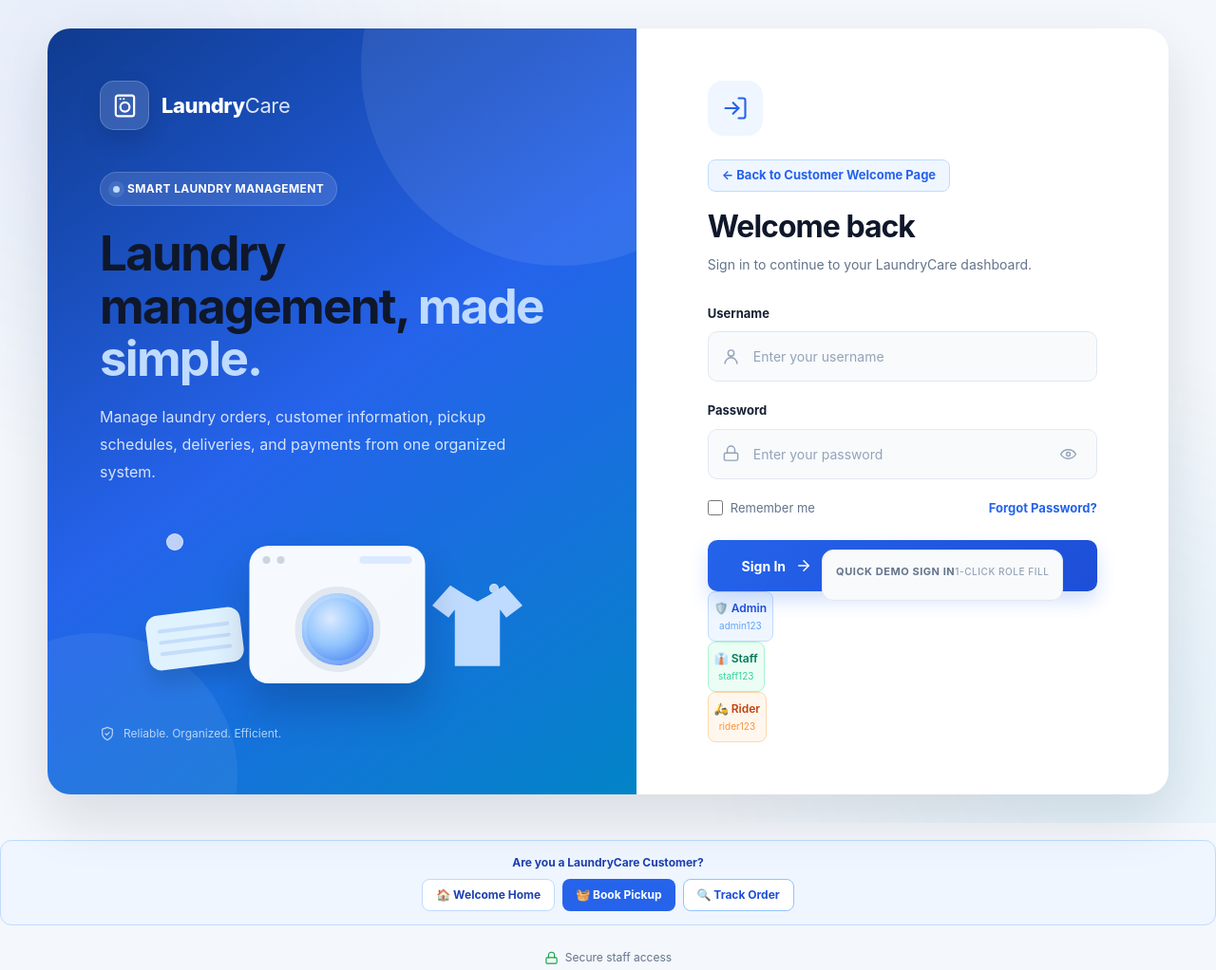
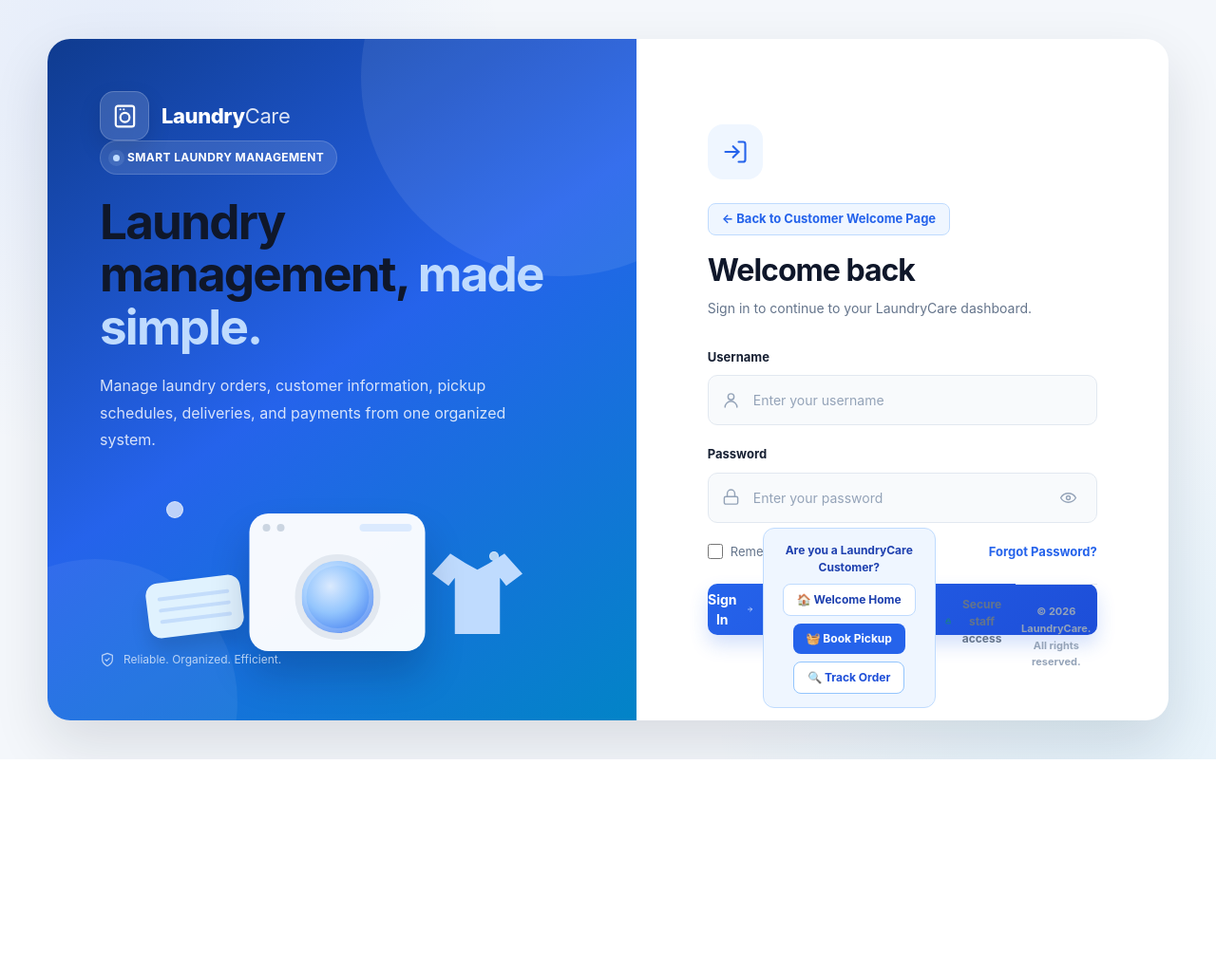
Before and after one commit to brets60/Laundry-Pickup-and-Delivery-Management-System, a Flask app: page /login in a window 1280 px wide. Shown: the top 1022 px of the page at 95% size. After the commit the page ends 800 px from the top, so only its background shows below. Run offline with Flask 3, Linux system fonts and the light colour scheme.

Commit message:
refactor: remove quick demo credentials widget from login page
- Removed pre-filled quick demo role buttons (admin, staff, rider) from templates/login.html
- Secured login form to require manual credential input for professional production readiness
- Maintained customer self-service navigation links (Welcome Home, Book Pickup, Track Order)
- Verified 100% test pass rate (24/24 pytest) and authentication flow

Co-authored-by: Hazil Enoc <hazilenoc1@gmail.com>
Co-authored-by: Marvin Oclarino <marvinoclarino09@gmail.com>
Co-authored-by: Mark Ephraim Nicor <markephraimnicor418@gmail.com>
Co-authored-by: Tristan Dave M. Plaza <tristandaveplaza422@gmail.com>

```diff
--- a/templates/login.html
+++ b/templates/login.html
@@ -1827,43 +1827,7 @@
 
                 </form>
 
-                <!-- =================================================
-                     QUICK DEMO ROLE SELECTOR (ADMIN, STAFF, RIDER)
-                ================================================== -->
-                <div class="demo-accounts-card" style="margin-top: 20px; padding: 14px; background: #f8fafc; border: 1px solid #e2e8f0; border-radius: 12px;">
-                    <div style="font-size: 11px; font-weight: 700; text-transform: uppercase; letter-spacing: 0.05em; color: #64748b; margin-bottom: 8px; display: flex; align-items: center; justify-content: space-between;">
-                        <span>Quick Demo Sign In</span>
-                        <span style="font-size: 10px; font-weight: 500; color: #94a3b8;">1-Click Role Fill</span>
-                    </div>
-                    <div style="display: grid; grid-template-columns: repeat(3, 1fr); gap: 8px;">
-                        <button type="button" onclick="setDemoUser('admin', 'admin123', this)" class="demo-role-btn" style="padding: 8px 6px; font-size: 12px; font-weight: 600; border-radius: 8px; border: 1px solid #bfdbfe; background: #eff6ff; color: #1d4ed8; cursor: pointer; transition: all 0.2s; display: flex; flex-direction: column; align-items: center; gap: 2px;">
-                            <span>🛡️ Admin</span>
-                            <span style="font-size: 10px; font-weight: 400; color: #60a5fa;">admin123</span>
-                        </button>
-                        <button type="button" onclick="setDemoUser('staff', 'staff123', this)" class="demo-role-btn" style="padding: 8px 6px; font-size: 12px; font-weight: 600; border-radius: 8px; border: 1px solid #a7f3d0; background: #ecfdf5; color: #047857; cursor: pointer; transition: all 0.2s; display: flex; flex-direction: column; align-items: center; gap: 2px;">
-                            <span>👔 Staff</span>
-                            <span style="font-size: 10px; font-weight: 400; color: #34d399;">staff123</span>
-                        </button>
-                        <button type="button" onclick="setDemoUser('rider', 'rider123', this)" class="demo-role-btn" style="padding: 8px 6px; font-size: 12px; font-weight: 600; border-radius: 8px; border: 1px solid #fed7aa; background: #fff7ed; color: #c2410c; cursor: pointer; transition: all 0.2s; display: flex; flex-direction: column; align-items: center; gap: 2px;">
-                            <span>🛵 Rider</span>
-                            <span style="font-size: 10px; font-weight: 400; color: #fb923c;">rider123</span>
-                        </button>
-                    </div>
-                </div>
-
-                <script>
-                function setDemoUser(u, p, btn) {
-                    const uInput = document.getElementById('username');
-                    const pInput = document.getElementById('password');
-                    if (uInput && pInput) {
-                        uInput.value = u;
-                        pInput.value = p;
-                        uInput.focus();
-                    }
-                    document.querySelectorAll('.demo-role-btn').forEach(b => b.style.outline = 'none');
-                    if (btn) btn.style.outline = '2px solid currentColor';
-                }
-                </script>
+
 
                 <!-- CUSTOMER SELF-SERVICE PORTAL BAR -->
                 <div style="margin-top: 18px; padding: 14px; background: #eff6ff; border: 1px solid #bfdbfe; border-radius: 12px; text-align: center;">
```
